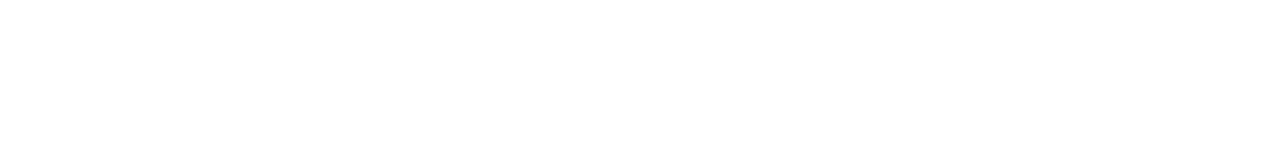
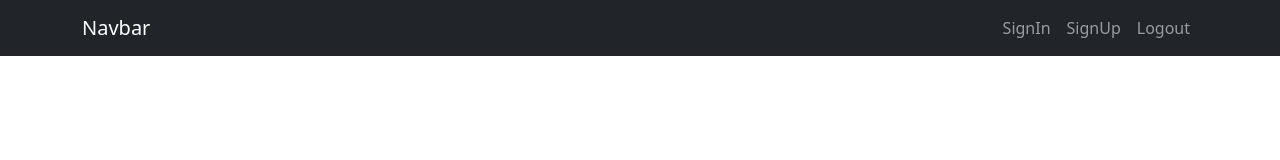
Before and after one commit to ooJOSUEoo/AuthFirebase_WebSite, a plain HTML site: page index.html in a window 1280 px wide. Drawn offline with Linux system fonts and the light colour scheme.

Commit message:
Implementacion de una Navegacion

```diff
--- a/index.html
+++ b/index.html
@@ -1,5 +1,6 @@
 <!DOCTYPE html>
 <html lang="en">
+
 <head>
     <meta charset="UTF-8">
     <meta http-equiv="X-UA-Compatible" content="IE=edge">
@@ -7,8 +8,34 @@
     <link rel="stylesheet" href="css/bootstrap.min.css">
     <title>Auth con FireBase</title>
 </head>
+
 <body>
+
+    <nav class="navbar navbar-expand-lg navbar-dark bg-dark">
+        <div class="container">
+            <a class="navbar-brand" href="#">Navbar</a>
+            <button class="navbar-toggler" type="button" data-bs-toggle="collapse" data-bs-target="#navbarNav"
+                aria-controls="navbarNav" aria-expanded="false" aria-label="Toggle navigation">
+                <span class="navbar-toggler-icon"></span>
+            </button>
+            <div class="collapse navbar-collapse" id="navbarNav">
+                <ul class="navbar-nav ms-auto">
+                    <li class="nav-item">
+                        <a class="nav-link" href="#">SignIn</a>
+                    </li>
+                    <li class="nav-item">
+                        <a class="nav-link" href="#">SignUp</a>
+                    </li>
+                    <li class="nav-item">
+                        <a class="nav-link" href="#">Logout</a>
+                    </li>
+                </ul>
+            </div>
+        </div>
+    </nav>
+
 
     <script src="js/bootstrap.min.js"></script>
 </body>
+
 </html>
```
